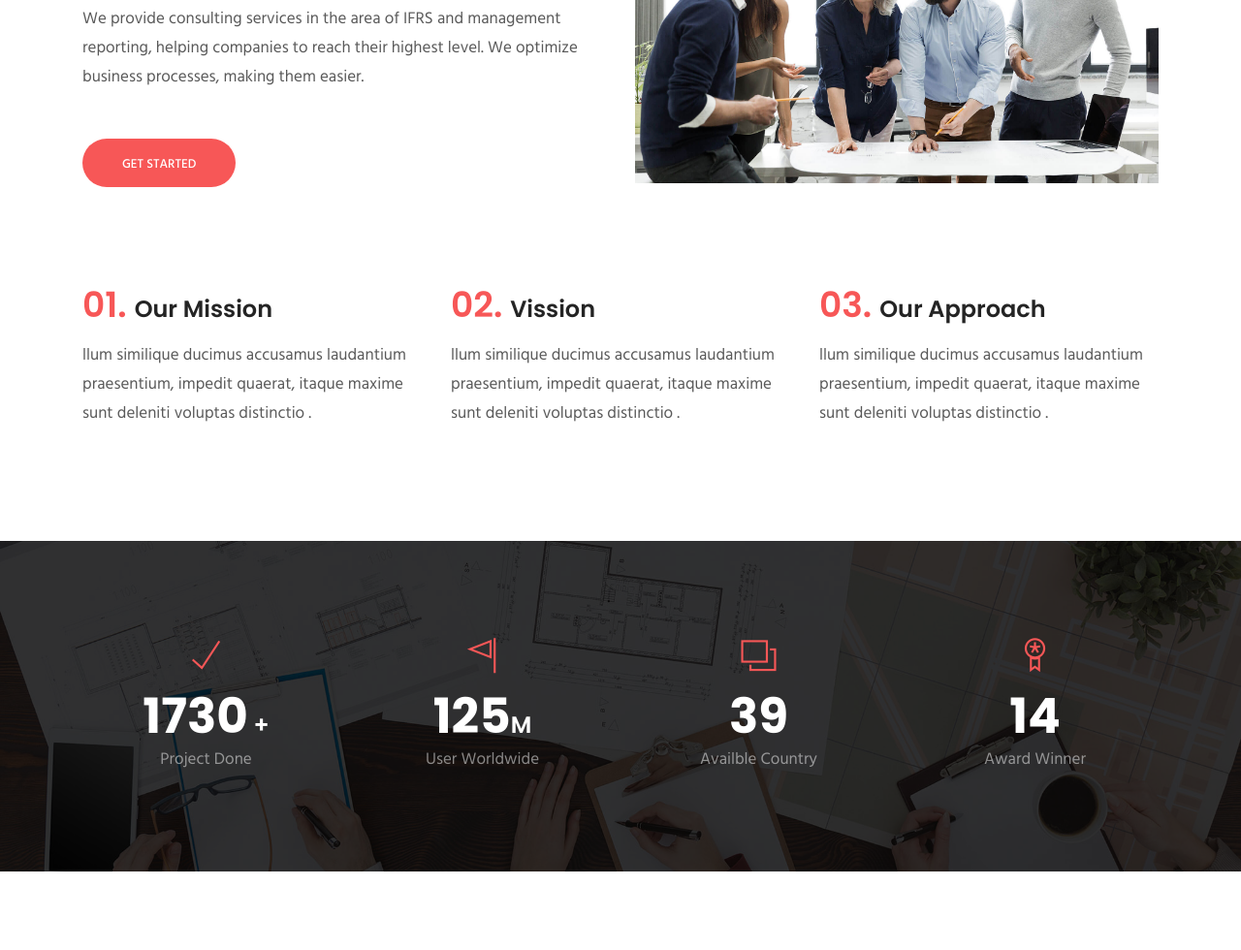
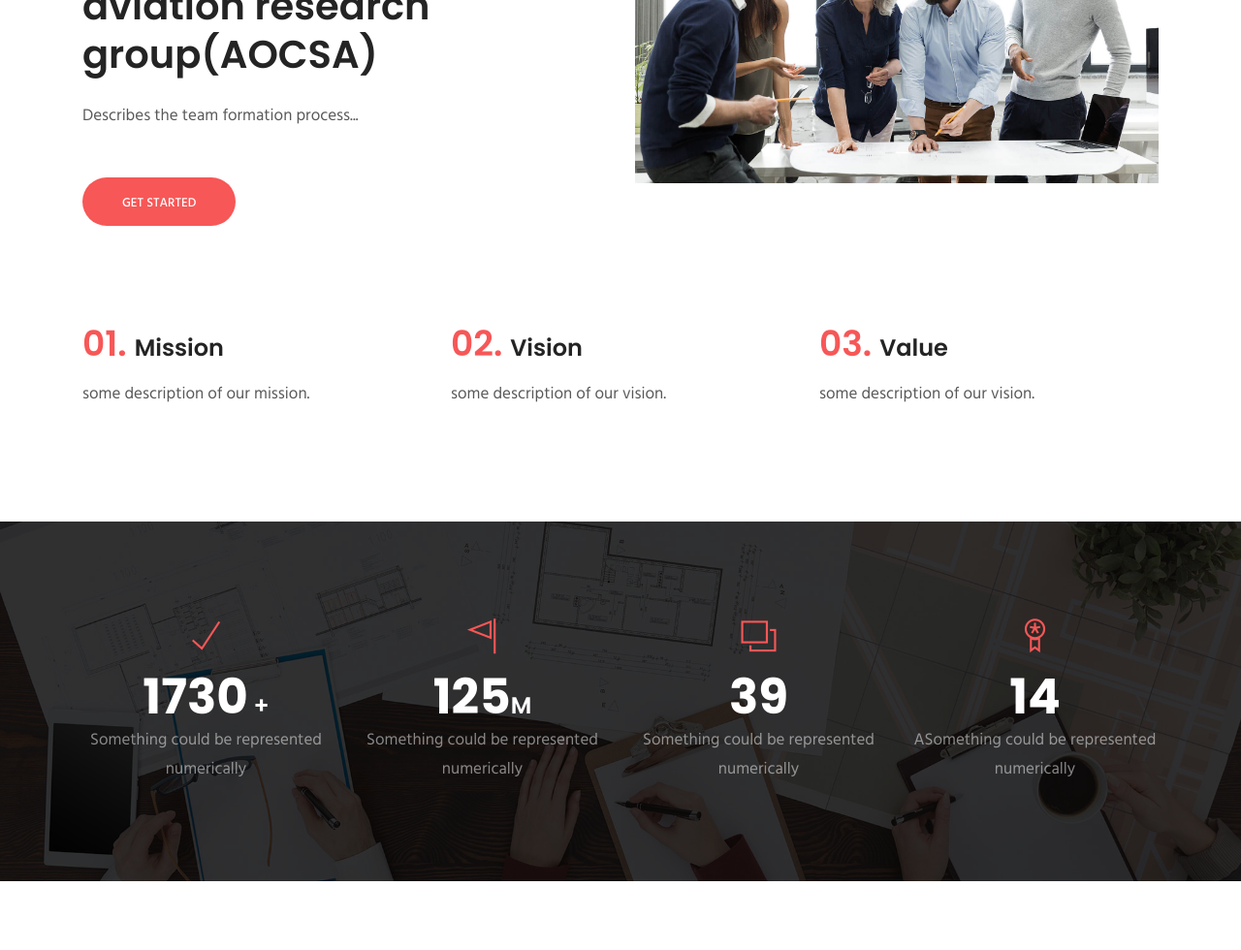
Before and after one commit to Torres557/Torres557.github.io, a plain HTML site: page test2/about.html in a window 1280 px wide. Shown: the part 765-1745 px from the top of the page at 97% size. Drawn offline with Linux system fonts and the light colour scheme; some packages are replaced by stand-ins of ours.

Commit message:
Update about.html

```diff
--- a/test2/about.html
+++ b/test2/about.html
@@ -12,7 +12,7 @@
 
   <!-- ** Basic Page Needs ** -->
   <meta charset="utf-8">
-  <title>Megakit | HTML5 Agency Template</title>
+  <title>AOCSA</title>
 
   <!-- ** Mobile Specific Metas ** -->
   <meta http-equiv="X-UA-Compatible" content="IE=edge">
@@ -69,7 +69,7 @@
         <div class="col-lg-12">
           <nav class="navbar navbar-expand-lg px-0 py-4">
             <a class="navbar-brand" href="index.html">
-              Mega<span>kit.</span>
+              AOCS<span>A.</span>
             </a>
 
             <button class="navbar-toggler collapsed" type="button" data-toggle="collapse" data-target="#navbarsExample09"
@@ -121,7 +121,7 @@
       <div class="col-md-12">
         <div class="block text-center">
           <span class="text-white">About Us</span>
-          <h1 class="text-capitalize mb-4 text-lg">Our Company</h1>
+          <h1 class="text-capitalize mb-4 text-lg">Our Team</h1>
           <ul class="list-inline">
             <li class="list-inline-item"><a href="index.html" class="text-white">Home</a></li>
             <li class="list-inline-item"><span class="text-white">/</span></li>
@@ -140,8 +140,8 @@
 			<div class="col-lg-6">
 				<div class="about-item pr-3 mb-5 mb-lg-0">
 					<span class="h6 text-color">What we are</span>
-					<h2 class="mt-3 mb-4 position-relative content-title">We are dynamic team of creative people</h2>
-					<p class="mb-5">We provide consulting services in the area of IFRS and management reporting, helping companies to reach their highest level. We optimize business processes, making them easier.</p>
+					<h3 class="mt-3 mb-4 position-relative content-title">Advanced optimization in contemporary smart aviation research group(AOCSA)</h3>
+					<p class="mb-5">Describes the team formation process...</p>
 
 					<a href="contact.html" class="btn btn-main btn-round-full">Get started</a>
 				</div>
@@ -162,20 +162,20 @@
 		<div class="row justify-content-center">
 			<div class="col-lg-4 col-md-6 col-sm-6">
 				<div class="about-info-item mb-4 mb-lg-0">
-					<h3 class="mb-3"><span class="text-color mr-2 text-md ">01.</span>Our Mission</h3>
-					<p>llum similique ducimus accusamus laudantium praesentium, impedit quaerat, itaque maxime sunt deleniti voluptas distinctio .</p>
+					<h3 class="mb-3"><span class="text-color mr-2 text-md ">01.</span>Mission</h3>
+					<p>some description of our mission.</p>
 				</div>
 			</div>
 			<div class="col-lg-4 col-md-6 col-sm-6">
 				<div class="about-info-item mb-4 mb-lg-0">
-					<h3 class="mb-3"><span class="text-color mr-2 text-md">02.</span>Vission</h3>
-					<p>llum similique ducimus accusamus laudantium praesentium, impedit quaerat, itaque maxime sunt deleniti voluptas distinctio .</p>
+					<h3 class="mb-3"><span class="text-color mr-2 text-md">02.</span>Vision</h3>
+					<p>some description of our vision.</p>
 				</div>
 			</div>
 			<div class="col-lg-4 col-md-6 col-sm-6">
 				<div class="about-info-item mb-4 mb-lg-0">
-					<h3 class="mb-3"><span class="text-color mr-2 text-md">03.</span>Our Approach</h3>
-					<p>llum similique ducimus accusamus laudantium praesentium, impedit quaerat, itaque maxime sunt deleniti voluptas distinctio .</p>
+					<h3 class="mb-3"><span class="text-color mr-2 text-md">03.</span>Value</h3>
+					<p>some description of our vision.</p>
 				</div>
 			</div>
 		</div>
@@ -190,28 +190,28 @@
 				<div class="counter-item text-center mb-5 mb-lg-0">
 					<i class="ti-check color-one text-md"></i>
 					<h3 class="mt-2 mb-0 text-white"><span class="counter-stat font-weight-bold">1730</span> +</h3>
-					<p class="text-white-50">Project Done</p>
+					<p class="text-white-50">Something could be represented numerically</p>
 				</div>
 			</div>
 			<div class="col-lg-3 col-md-6 col-sm-6">
 				<div class="counter-item text-center mb-5 mb-lg-0">
 					<i class="ti-flag color-one text-md"></i>
 					<h3 class="mt-2 mb-0 text-white"><span class="counter-stat font-weight-bold">125 </span>M </h3>
-					<p class="text-white-50">User Worldwide</p>
+					<p class="text-white-50">Something could be represented numerically</p>
 				</div>
 			</div>
 			<div class="col-lg-3 col-md-6 col-sm-6">
 				<div class="counter-item text-center mb-5 mb-lg-0">
 					<i class="ti-layers color-one text-md"></i>
 					<h3 class="mt-2 mb-0 text-white"><span class="counter-stat font-weight-bold">39</span></h3>
-					<p class="text-white-50">Availble Country</p>
+					<p class="text-white-50">Something could be represented numerically</p>
 				</div>
 			</div>
 			<div class="col-lg-3 col-md-6 col-sm-6">
 				<div class="counter-item text-center">
 					<i class="ti-medall color-one  text-md"></i>
 					<h3 class="mt-2 mb-0 text-white"><span class="counter-stat font-weight-bold">14</span></h3>
-					<p class="text-white-50">Award Winner </p>
+					<p class="text-white-50">ASomething could be represented numerically</p>
 				</div>
 			</div>
 		</div>
```
